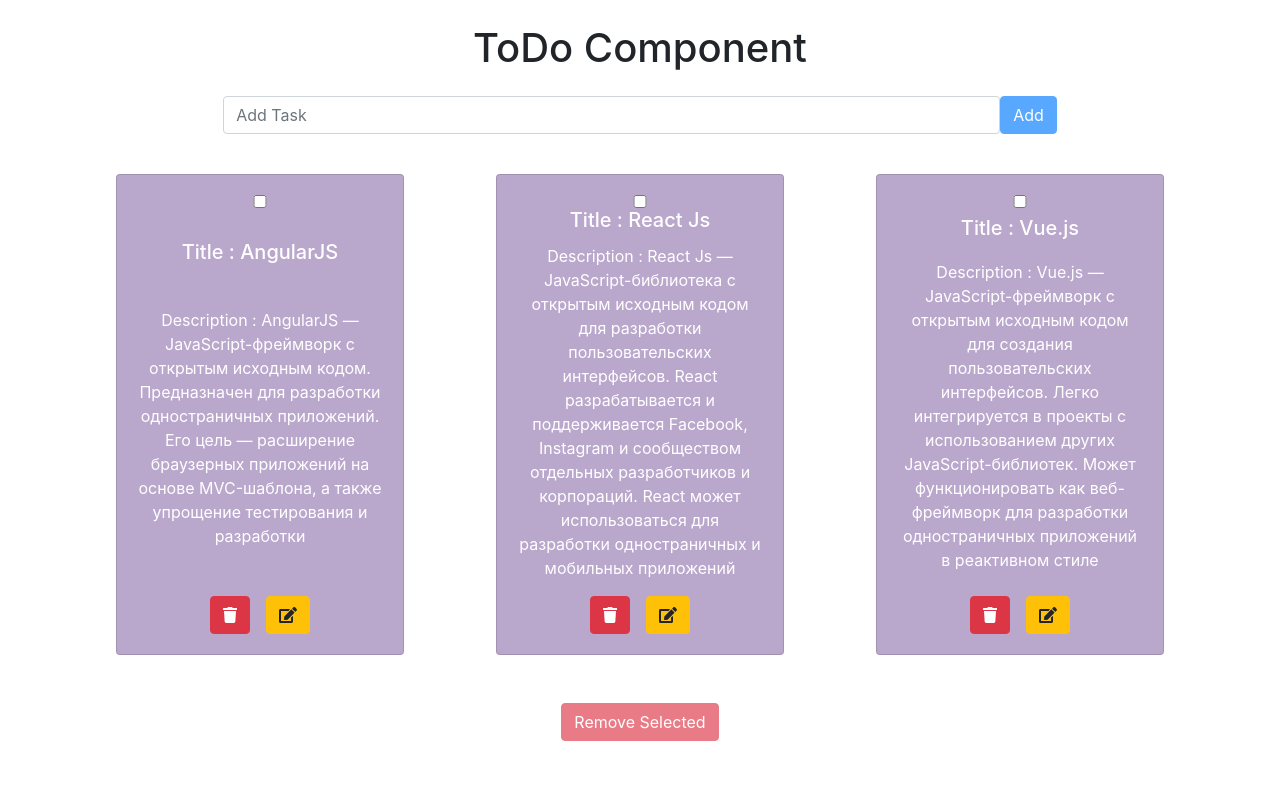
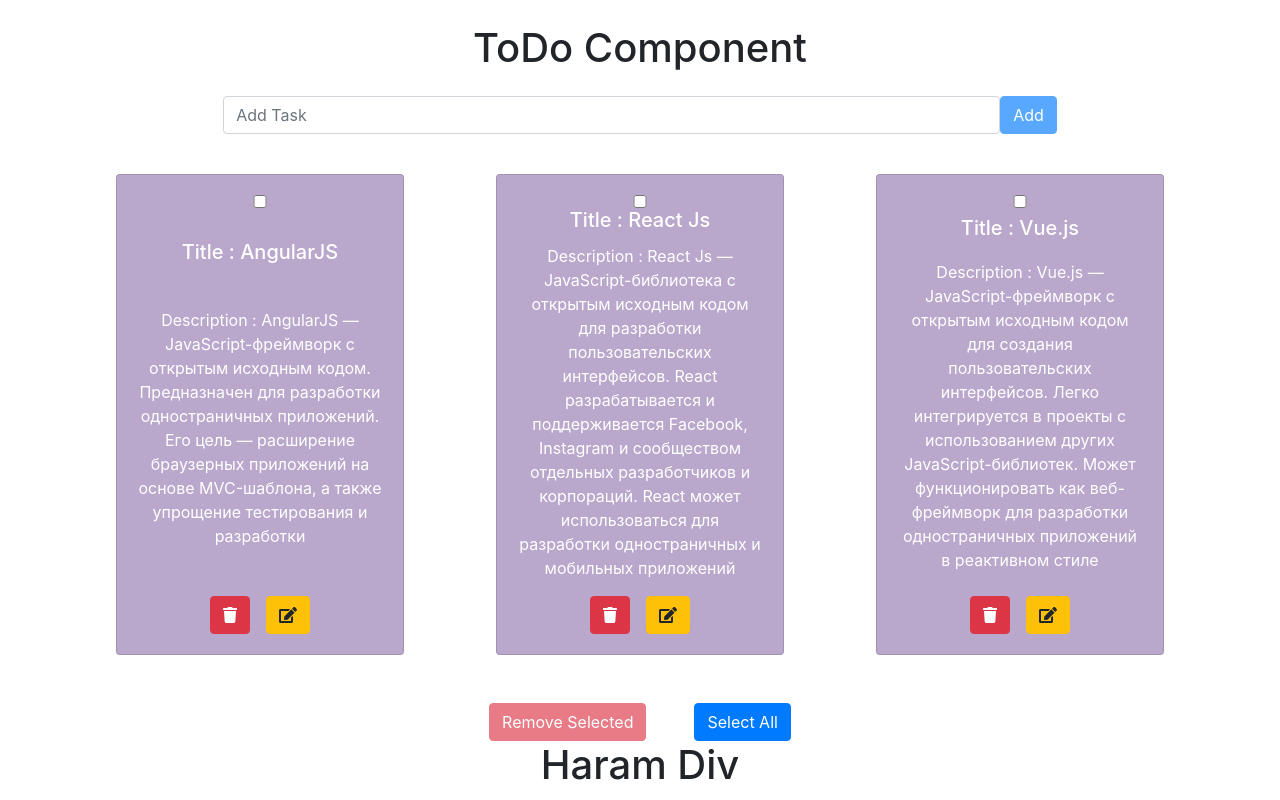
Before and after one commit to AshotHeb/react-beg-05, a React (Create React App) app: page / in a window 1280 px wide. Built offline with nearby package versions, Linux system fonts and the light colour scheme.

Commit message:
VirtualDOM && Fragment

```diff
--- a/src/Components/Task/Task.js
+++ b/src/Components/Task/Task.js
@@ -1,4 +1,4 @@
-import React ,{memo} from 'react';
+import React, { memo } from 'react';
 import styles from './task.module.css';
 import { Card, Button } from 'react-bootstrap';
 import { FontAwesomeIcon } from '@fortawesome/react-fontawesome';
@@ -15,7 +15,11 @@
     return (
         <Card className={`${styles.card} ${checked && styles.checked}`}>
             <Card.Body className="cardBody">
-        <input type="checkbox" onClick={() => toggleSetRemoveTaskIds(task._id)} />
+                <input
+                    type="checkbox"
+                    onChange={() => toggleSetRemoveTaskIds(task._id)}
+                    checked={checked}
+                />
                 <Card.Title>Title : {task.text.slice(0, 10)}</Card.Title>
                 <Card.Text> Description : {task.text}</Card.Text>
                 <div>
@@ -40,47 +44,4 @@
 };
 
 
-// class Task extends React.PureComponent {
-
-//     // shouldComponentUpdate(nextProps, nextState) {
-//     //     console.log('prevProps' , this.props);
-//     //     console.log('nextProps' ,nextProps);
-//     //     return true;
-
-//     // }
-//     render() {
-//         const { task,
-//             disabled,
-//             handleDeleteOneTask,
-//             toggleSetRemoveTaskIds,
-//             checked
-//         } = this.props;
-
-//         console.log('Render');
-//         return <Card className={`${styles.card} ${checked && styles.checked}`}>
-//             <Card.Body className="cardBody">
-//                 <input type="checkbox" onClick={() => toggleSetRemoveTaskIds(task._id)} />
-//                 <Card.Title>Title : {task.text.slice(0, 10)}</Card.Title>
-//                 <Card.Text> Description : {task.text}</Card.Text>
-//                 <div>
-//                     <Button
-//                         disabled={disabled}
-//                         variant="danger"
-//                         onClick={() => handleDeleteOneTask(task._id)}
-//                     >
-//                         <FontAwesomeIcon icon={faTrash} />
-//                     </Button>
-//                     <Button
-//                         variant="warning"
-//                         className="ml-3"
-//                         disabled={disabled}
-//                     >
-//                         <FontAwesomeIcon icon={faEdit} />
-//                     </Button>
-//                 </div>
-//             </Card.Body>
-//         </Card>
-//     }
-// }
-
 export default memo(Task);
--- a/src/Components/ToDo/ToDo.js
+++ b/src/Components/ToDo/ToDo.js
@@ -1,4 +1,4 @@
-import React from 'react';
+import React, { Fragment } from 'react';
 import Task from '../Task/Task';
 import AddTask from '../AddTask/AddTask';
 // import styles from './todo.module.css';
@@ -32,7 +32,8 @@
             },
 
         ],
-        removeTasks: new Set()
+        removeTasks: new Set(),
+        isAllChecked: false
     }
     handleSubmit = (value) => {
         if (!value) return;
@@ -72,12 +73,27 @@
         tasks = tasks.filter(item => !removeTasks.has(item._id));
         this.setState({
             tasks,
-            removeTasks: new Set()
+            removeTasks: new Set(),
+            isAllChecked: false
         });
 
     }
+    handleToggleCheckAll = () => {
+        const { tasks, isAllChecked } = this.state;
+        let removeTasks = new Set();
+        if (!isAllChecked) {
+            removeTasks = new Set(this.state.removeTasks);
+            tasks.forEach(task => {
+                removeTasks.add(task._id);
+            });
+        };
+        this.setState({
+            removeTasks,
+            isAllChecked: !isAllChecked
+        });
+    }
     render() {
-        const { tasks, removeTasks } = this.state;
+        const { tasks, removeTasks, isAllChecked } = this.state;
         const Tasks = this.state.tasks.map(task => {
             return (
                 <Col
@@ -99,6 +115,7 @@
         });
 
         return (
+            <>
                 <div>
                     <Container>
                         <Row className="mt-4">
@@ -123,10 +140,22 @@
                                 >
                                     Remove Selected
                             </Button>
+                                <Button
+                                    variant="primary"
+                                    className="ml-5"
+                                    onClick={this.handleToggleCheckAll}
+                                    disabled={!!!tasks.length}
+                                >
+                                    {isAllChecked ? 'Remove All Selected' : 'Select All'}
+                                </Button>
                             </Col>
                         </Row>
                     </Container>
                 </div>
+                <div>
+                    <h1>Haram Div</h1>
+                </div>
+            </>
         )
     }
 }
```
Also changed, not shown: 1 other file (tests, documents, lock files or other folders). Lines whose indentation alone changed are shown as unchanged.
